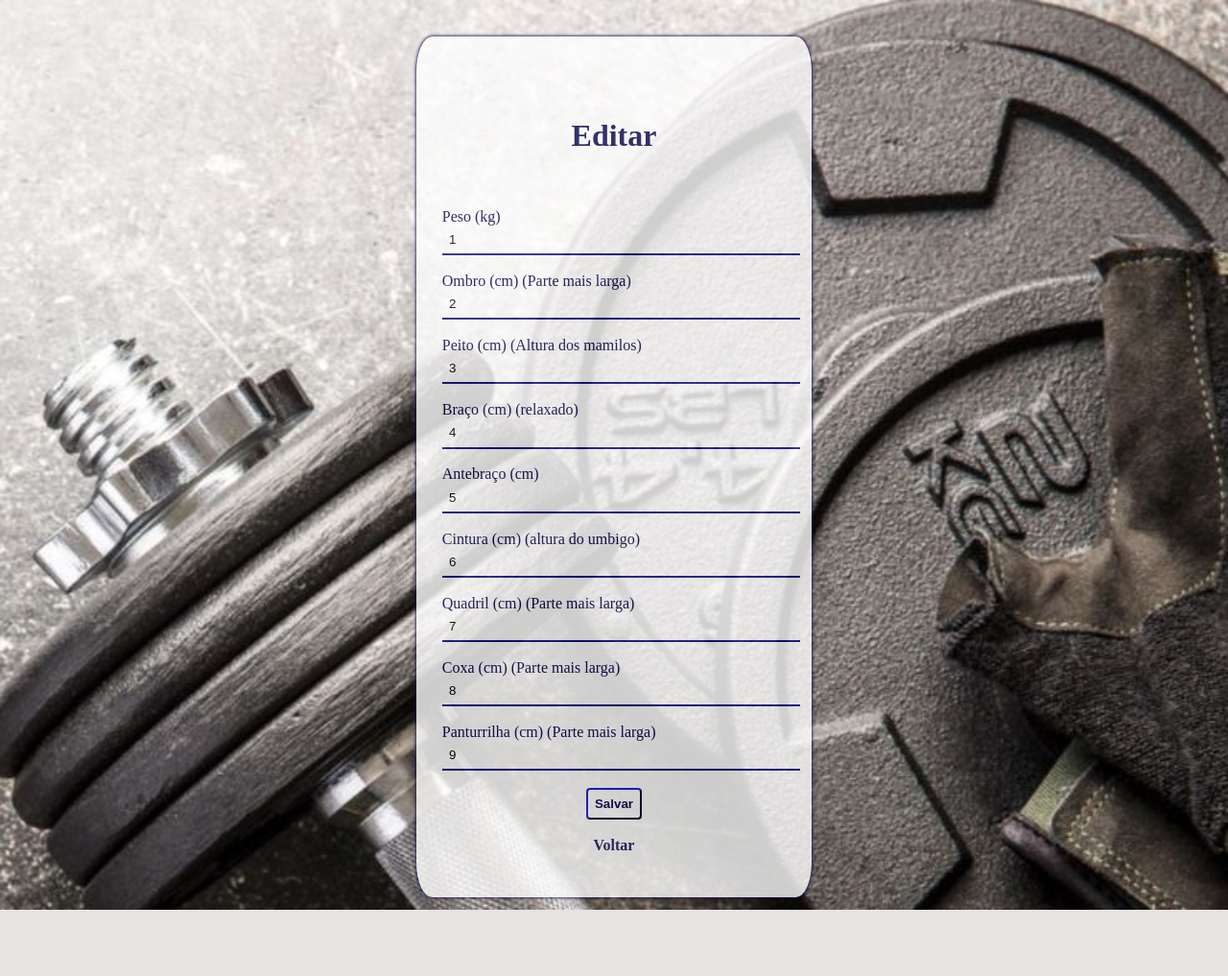
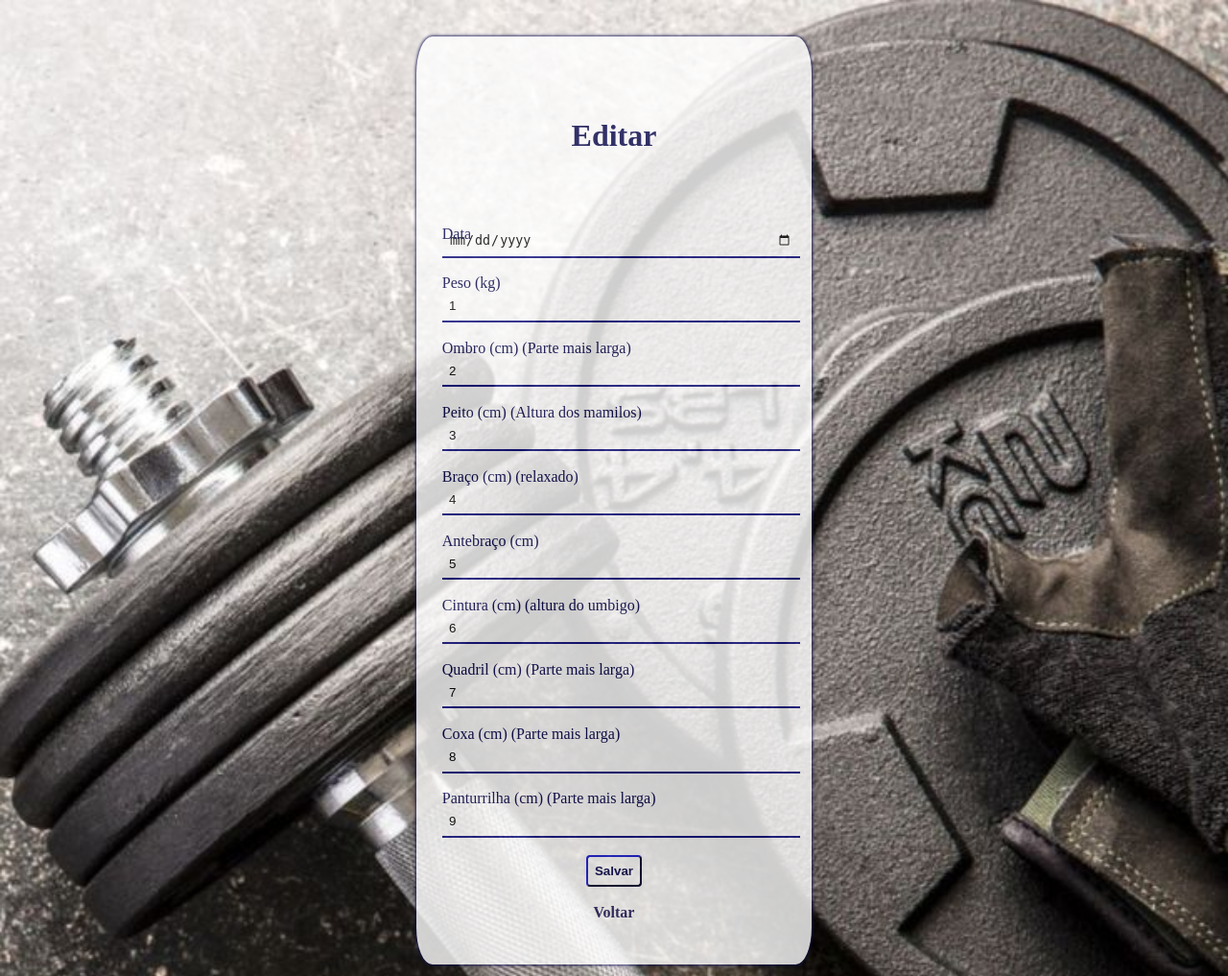
Before and after one commit to BernardoChamilet/body_measures_flask_app, a Flask app: page /inicio/editar/1 in a window 1280 px wide. Shown: the whole page at 96% size. Before the commit the page ends 948 px from the top, so only its background shows below. Run offline with Flask 3, Linux system fonts and the light colour scheme; some libraries are stand-ins or nearby versions.

Commit message:
adição do campo data nos formulários

```diff
--- a/templates/adicionar.html
+++ b/templates/adicionar.html
@@ -13,6 +13,10 @@
             <h1>Adicione novas medidas</h1>
             <h1>(centímetros)</h1>
             <form action="/inicio/adicionar" method='POST'>
+                <div class="label-float">
+                    <input type='date' id='data' name='data' required>
+                    <label for='data'>Data</label>
+                </div>
                 <div class="label-float">
                     <input type='text' id='peso' name='peso' required>
                     <label for='peso'>Peso (kg)</label>
--- a/templates/editar.html
+++ b/templates/editar.html
@@ -14,6 +14,10 @@
 				<br>
 				{% if editado %}
 				<form action="/inicio/editar/{{ editado[0] }}" method='POST'>
+					<div class="label-float">
+						<input type='date' id='data' name='data' required>
+						<label for='data'>Data</label>
+					</div>
 					<div class="label-float">
 						<input type='text' id='peso' name='peso' value='{{ editado[1] }}' required>
 						<label for='peso'>Peso (kg)</label>
```
